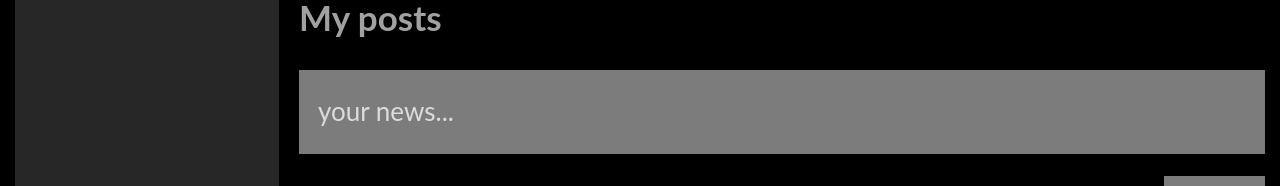
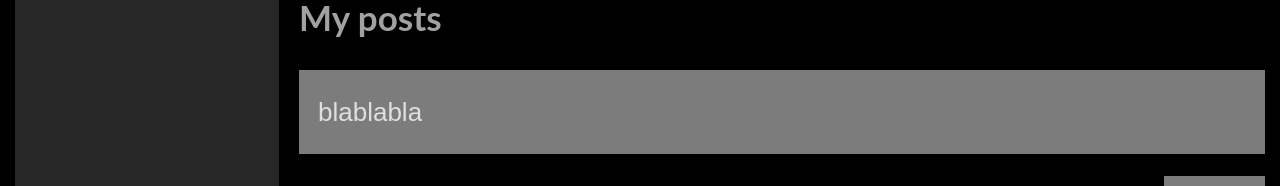
Before and after one commit to Anton-Osip/social_network, a React (Create React App) app: page /profile in a window 1280 px wide. Shown: the part 614-800 px from the top of the page. Built offline with nearby package versions, Linux system fonts and the light colour scheme.

Commit message:
34 - Вынос мозга (FLUX-круговорот на каждый символ)

```diff
--- a/src/App.tsx
+++ b/src/App.tsx
@@ -7,15 +7,16 @@ import {Dialogs} from "./Components/Dialogs/Dialogs";
 import {BrowserRouter, Route} from "react-router-dom";
 import {Music} from "./Components/Music/Music";
 import {News} from './Components/News/News';
-import {addNewPost, StateType} from "./redux/state";
+import {StateType, updateNewPostText} from "./redux/state";
 
 
 type AppType = {
     state: StateType
-    addNewPost: (postMessage: string) => void
+    addNewPost: () => void
+    updateNewPostText:(text:string)=>void
 }
 
-const App: React.FC<AppType> = ({state, addNewPost}: AppType) => {
+const App: React.FC<AppType> = ({state, addNewPost,updateNewPostText}: AppType) => {
     return (
         <BrowserRouter>
             <div className = "app-wrapper">
@@ -27,7 +28,7 @@ const App: React.FC<AppType> = ({state, addNewPost}: AppType) => {
                                                     messages = {state.dialogsPage.messages}/>}
                     />
                     <Route path = "/profile"
-                           render = {() => <Profile posts = {state.profilePage.posts} addNewPost = {addNewPost}/>}
+                           render = {() => <Profile newPostText={state.profilePage.newPostText} posts = {state.profilePage.posts} addNewPost = {addNewPost} updateNewPostText={updateNewPostText}/>}
                     />
                     <Route path = "/news" component = {News}/>
                     <Route path = "/music" component = {Music}/>
--- a/src/Components/Profile/MyPosts/MyPosts.tsx
+++ b/src/Components/Profile/MyPosts/MyPosts.tsx
@@ -1,22 +1,26 @@
-import React from 'react'
+import React, {ChangeEvent} from 'react'
 import styles from './MyPosts.module.css'
 import {Post} from './Post/Post'
-import {PostsType} from "../../../redux/state";
+import {PostsType, updateNewPostText} from "../../../redux/state";
 
 type  MyPostsType = {
+    newPostText: string
     posts: PostsType[]
-    addNewPosts: (postMessage: string) => void
+    addNewPosts: () => void
+    updateNewPostText: (text: string) => void
 }
 
-export const MyPosts: React.FC<MyPostsType> = ({posts, addNewPosts}: MyPostsType) => {
+export const MyPosts: React.FC<MyPostsType> = ({posts, newPostText, addNewPosts, updateNewPostText}: MyPostsType) => {
     const newPostElement = React.createRef<HTMLInputElement>()
     const postElements = posts.map((post: PostsType) => <Post key = {post.id} message = {post.message}
                                                               likeCount = {post.likeCount}/>)
     const addPosts = () => {
         if (newPostElement.current) {
-            addNewPosts(newPostElement.current.value)
-            newPostElement.current.value = ''
+            addNewPosts()
         }
+    }
+    const onPostChange = (e: ChangeEvent<HTMLInputElement>) => {
+        updateNewPostText(e.currentTarget.value)
     }
     return (
         <div>
@@ -25,6 +29,8 @@ export const MyPosts: React.FC<MyPostsType> = ({posts, addNewPosts}: MyPostsType
                 <div className = {styles.newPost__form}>
                     <input
                         ref = {newPostElement}
+                        value = {newPostText}
+                        onChange = {onPostChange}
                         type = "text"
                         placeholder = "your news..."
                         className = {styles.newPost__input}
--- a/src/Components/Profile/Profile.tsx
+++ b/src/Components/Profile/Profile.tsx
@@ -1,18 +1,21 @@
 import React from 'react'
 import {MyPosts} from "./MyPosts/MyPosts";
 import {ProfileInfo} from "./ProfileInfo/ProfileInfo";
-import { PostsType} from "../../redux/state";
+import {PostsType, updateNewPostText} from "../../redux/state";
 
 type  ProfileType = {
+    newPostText: string
     posts: PostsType[]
-    addNewPost:(postMessage: string)=>void
+    addNewPost: () => void
+    updateNewPostText: (text: string) => void
 }
 
-export const Profile: React.FC<ProfileType> = ({posts,addNewPost}: ProfileType) => {
+export const Profile: React.FC<ProfileType> = ({posts, newPostText, addNewPost, updateNewPostText}: ProfileType) => {
     return (
         <div>
             <ProfileInfo/>
-            <MyPosts posts = {posts} addNewPosts={addNewPost}/>
+            <MyPosts newPostText = {newPostText} posts = {posts} addNewPosts = {addNewPost}
+                     updateNewPostText = {updateNewPostText}/>
         </div>
     )
 }
--- a/src/redux/state.ts
+++ b/src/redux/state.ts
@@ -17,6 +17,7 @@ export type MessagesType = {
 }
 export type StateType = {
     profilePage: {
+        newPostText: string
         posts: PostsType[]
     }
     dialogsPage:
@@ -29,6 +30,7 @@ export type StateType = {
 
 export const state: StateType = {
     profilePage: {
+        newPostText: 'blablabla',
         posts: [
             {id: v4(), message: 'Hey, why nobody love me?', likeCount: 1},
             {id: v4(), message: 't\'s our new program! Hey!', likeCount: 25},
@@ -53,11 +55,17 @@ export const state: StateType = {
     sidebar: {}
 }
 
-export const addNewPost = (postMessage: string) => {
+export const addNewPost = () => {
     state.profilePage.posts.push({
         id: v4(),
-        message: postMessage,
+        message: state.profilePage.newPostText,
         likeCount: 0
     })
+    state.profilePage.newPostText = ''
     rerenderEntireTree(state)
 }
+
+export const updateNewPostText = (text: string) => {
+    state.profilePage.newPostText = text
+    rerenderEntireTree(state)
+}
--- a/src/render.tsx
+++ b/src/render.tsx
@@ -2,11 +2,11 @@ import React from 'react';
 import ReactDOM from 'react-dom';
 import './index.css';
 import App from './App';
-import {addNewPost, StateType} from "./redux/state";
+import {addNewPost, updateNewPostText, StateType} from "./redux/state";
 
 export const rerenderEntireTree = (state: StateType) => {
     ReactDOM.render(
-        <App state = {state} addNewPost = {addNewPost}/>,
+        <App state = {state} addNewPost = {addNewPost} updateNewPostText={updateNewPostText}/>,
         document.getElementById('root')
     );
 }
```
